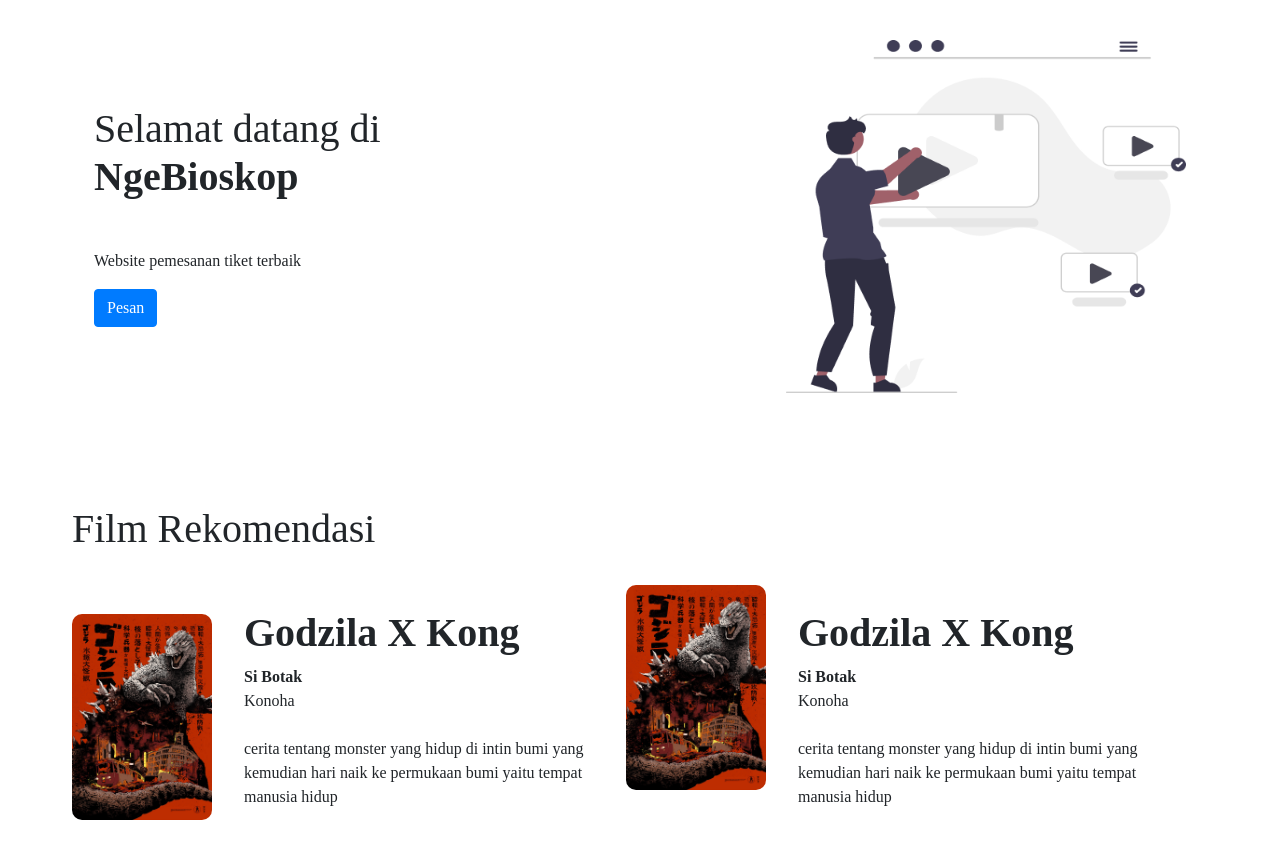
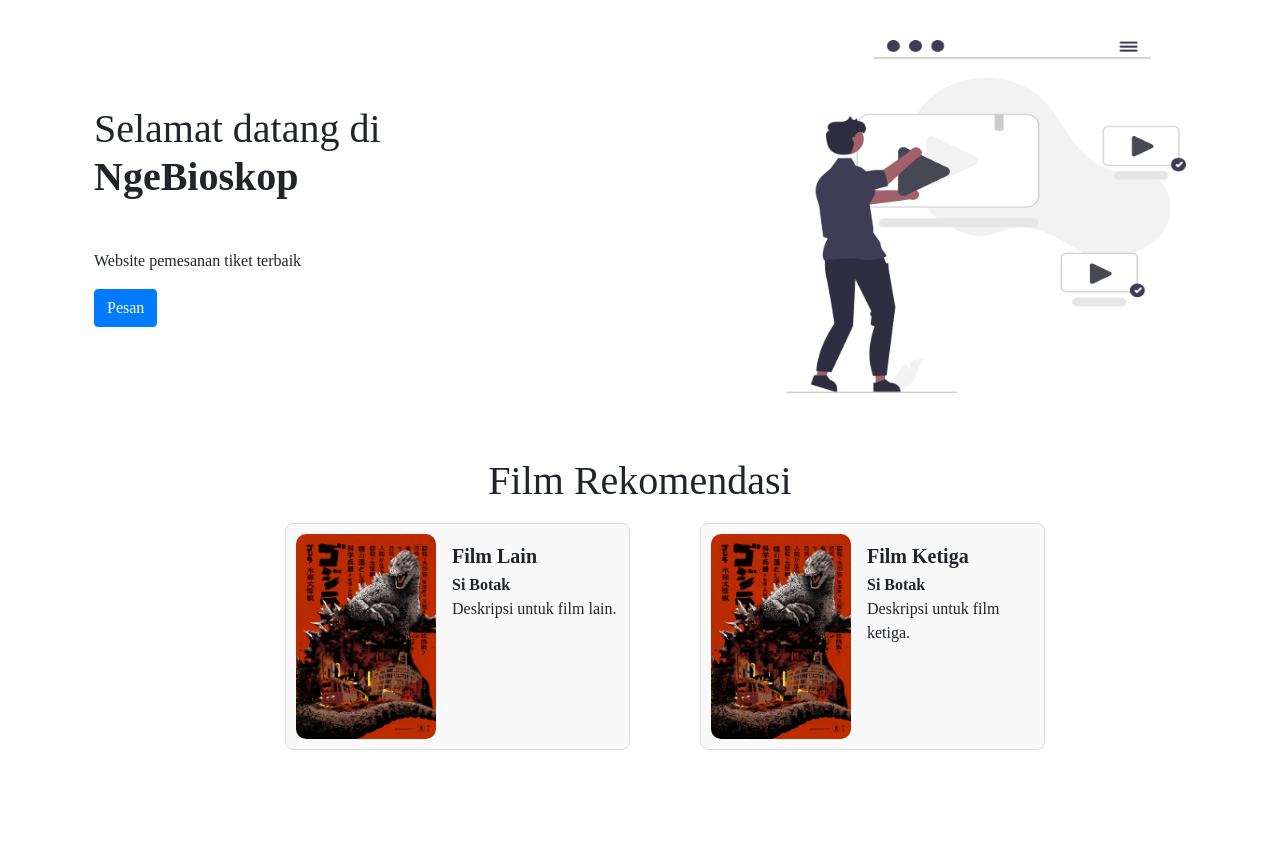
Before and after one commit to MuhRafiq28/bioskop, a Nuxt app: page / in a window 1280 px wide. Shown: the top 858 px of the page. After the commit the page ends 800 px from the top, so only its background shows below. Built offline with nearby package versions, Linux system fonts and the light colour scheme; a web font is replaced by a local one.

Commit message:
membuat daftra film

```diff
--- a/components/Daftar-film.vue
+++ b/components/Daftar-film.vue
@@ -1,36 +1,23 @@
 <template>
-  <div class="container p-4 mt-3 m-lg-5">
-    <div class="judul">
+  <div class="container p-4">
+    <div class="judul text-center">
       <h1>Film Rekomendasi</h1>
     </div>
-    <div class="d-flex justify-content-between">
-      <div class="container-car d-flex pt-4 pb-4 align-content-center">
-        <div class="gambar-poster d-flex align-items-center">
-          <img class="poster" src="images/godzila.jpg" alt="" />
-        </div>
-        <div class="descripsi-poster ml-2 p-4 ">
-          <h1><strong> Godzila X Kong </strong></h1>
-          <p class="m-0"><strong> Si Botak </strong></p>
-          <p class="m-0">Konoha</p>
-          <p class="mt-4">
-            cerita tentang monster yang hidup di intin bumi yang kemudian hari
-            naik ke permukaan bumi yaitu tempat manusia hidup
-          </p>
-        </div>
-      </div>
-
-      <div class="container-car d-flex pt-4 pb-4 align-content-center ml-3">
-        <div class="gambar-poster">
-          <img class="poster" src="images/godzila.jpg" alt="" />
-        </div>
-        <div class="descripsi-poster ml-2 p-4">
-          <h1><strong> Godzila X Kong </strong></h1>
-          <p class="m-0"><strong> Si Botak </strong></p>
-          <p class="m-0">Konoha</p>
-          <p class="mt-4">
-            cerita tentang monster yang hidup di intin bumi yang kemudian hari
-            naik ke permukaan bumi yaitu tempat manusia hidup
-          </p>
+    <div class="slideshow-container">
+      <div class="row">
+        <div
+          class="col-6"
+          v-for="(film, index) in displayedFilms"
+          :key="index"
+        >
+          <div class="film-card  ">
+            <img class="poster" :src="film.poster" alt="" />
+            <div class="film-details ml-3">
+              <h2 class="film-title"><strong>{{ film.judul }}</strong></h2>
+              <p class="film-maker"><strong>{{ film.pembuat }}</strong></p>
+              <p class="film-description">{{ film.deskripsi }}</p>
+            </div>
+          </div>
         </div>
       </div>
     </div>
@@ -39,7 +26,56 @@
 
 <script>
 export default {
-  nama: "DaftarFilm",
+  name: "DaftarFilm",
+  data() {
+    return {
+      films: [
+        {
+          judul: "Godzila X Kong",
+          pembuat: "Si Botak",
+          deskripsi: "Cerita tentang monster yang hidup di dalam bumi dan naik ke permukaan.",
+          poster: "images/godzila.jpg",
+        },
+        {
+          judul: "Film Lain",
+          pembuat: "Si Botak",
+          deskripsi: "Deskripsi untuk film lain.",
+          poster: "images/godzila.jpg",
+        },
+        {
+          judul: "Film Ketiga",
+          pembuat: "Si Botak",
+          deskripsi: "Deskripsi untuk film ketiga.",
+          poster: "images/godzila.jpg",
+        },
+        {
+          judul: "Film Keempat",
+          pembuat: "Si Botak",
+          deskripsi: "Deskripsi untuk film keempat.",
+          poster: "images/godzila.jpg",
+        },
+      ],
+      currentSlide: 0,
+    };
+  },
+  computed: {
+    displayedFilms() {
+      return [
+        this.films[this.currentSlide % this.films.length],
+        this.films[(this.currentSlide + 1) % this.films.length],
+      ];
+    },
+  },
+  mounted() {
+    this.startSlideshow();
+  },
+  methods: {
+    startSlideshow() {
+      setInterval(() => {
+        this.currentSlide = (this.currentSlide + 1) % this.films.length;
+      }, 3000);
+    },
+  },
 };
 </script>
 
@@ -49,4 +85,56 @@ export default {
   height: auto;
   border-radius: 10px;
 }
+.slideshow-container {
+  position: relative;
+  max-width: 800px;
+  margin: auto;
+}
+.row {
+  display: flex;
+  flex-wrap: wrap;
+}
+.col-6 {
+  width: 50%;
+  padding: 10px;
+}
+.film-card {
+  display: flex;
+  align-items: flex-start;
+  padding: 10px;
+  border: 1px solid #ddd;
+  border-radius: 8px;
+  background-color: #f9f9f9;
+  margin-left: 50px;
+}
+.film-details {
+  margin-left: 15px;
+  flex: 1;
+  margin-top: 10px;
+}
+.film-title {
+  font-size: 1.25rem;
+  margin-bottom: 5px;
+}
+.film-maker, .film-description {
+  margin: 0;
+}
+
+
+@media (max-width: 1100px) {
+  .col-6 {
+    width: 100%;
+  }
+}
+
+
+@media (max-width: 768px) {
+  .film-card {
+    display: block;
+    align-items: center;
+  }
+  .poster {
+    width: 80%;
+  }
+}
 </style>
```
